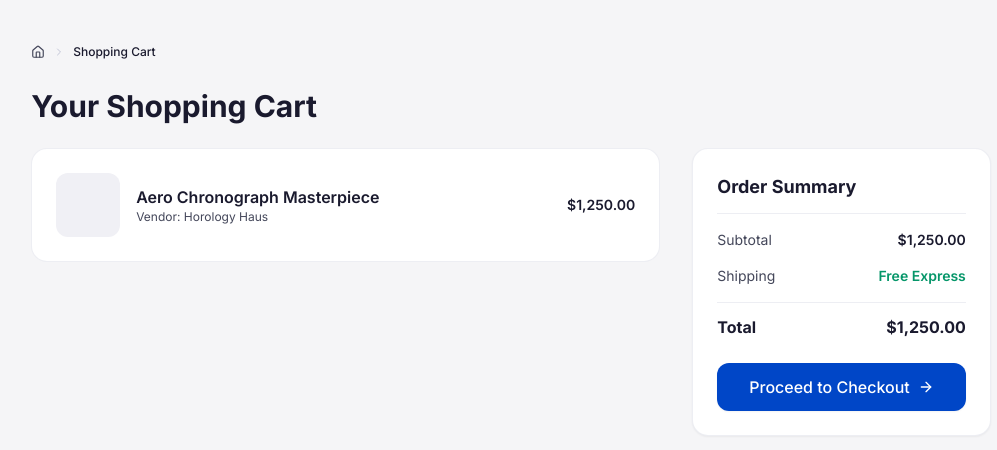
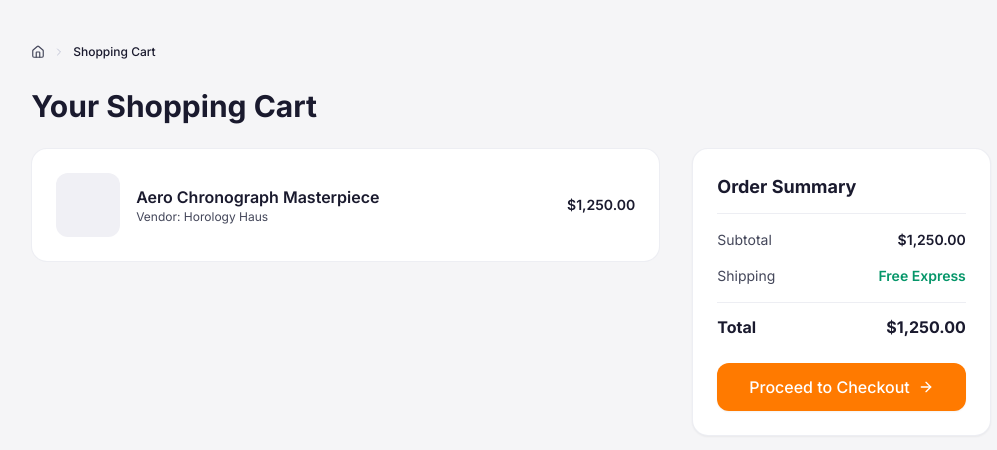
Before and after one commit to 00tatheer00/AVENZON-Enterprise-Multi-Vendor-Marketplace, a Next.js app: page /cart in a window 1280 px wide. Shown: the top 450 px of the page, without its empty margins (129-1126 px from the left). Built offline with nearby package versions, Linux system fonts and the light colour scheme.

Commit message:
style: update website colors to orange e-commerce palette matching client specifications

```diff
--- a/src/components/layouts/header.tsx
+++ b/src/components/layouts/header.tsx
@@ -38,27 +38,31 @@ export function Header() {
   return (
     <header className={`sticky top-0 z-50 w-full transition-shadow duration-300 ${isScrolled ? 'shadow-md' : ''}`}>
       {/* ROW 1: Top Utility Bar */}
-      <div className="w-full bg-surface-container-high/80 backdrop-blur-sm border-b border-outline-variant/20 hidden md:block">
+      <div className="w-full bg-surface-container-high/60 backdrop-blur-sm border-b border-outline-variant/20 hidden md:block">
         <div className="marketplace-container flex h-8 items-center justify-between text-[11px]">
           <div className="flex items-center gap-4 text-on-surface-variant">
-            <Link href="/sell" className="hover:text-primary transition-colors font-medium">Sell on AVENZON</Link>
+            <button className="hover:text-primary transition-colors flex items-center gap-1 font-medium">
+              <MapPin className="h-3 w-3 text-primary" /> Deliver to: <span className="font-bold text-foreground">Pakistan</span> <ChevronDown className="h-3 w-3" />
+            </button>
             <span className="text-outline-variant">|</span>
+            <button className="hover:text-primary transition-colors flex items-center gap-1 font-medium">
+              English <ChevronDown className="h-3 w-3" />
+            </button>
+            <span className="text-outline-variant">|</span>
+            <button className="hover:text-primary transition-colors flex items-center gap-1 font-medium">
+              PKR <ChevronDown className="h-3 w-3" />
+            </button>
+          </div>
+          <div className="flex items-center gap-4 text-on-surface-variant">
             <Link href="/track-order" className="hover:text-primary transition-colors flex items-center gap-1">
-              <Package className="h-3 w-3" /> Track Order
+              Track Order
             </Link>
             <span className="text-outline-variant">|</span>
             <Link href="/support" className="hover:text-primary transition-colors flex items-center gap-1">
-              <Headphones className="h-3 w-3" /> Support
+              Help Center
             </Link>
-          </div>
-          <div className="flex items-center gap-4 text-on-surface-variant">
-            <button className="hover:text-primary transition-colors flex items-center gap-1">
-              <MapPin className="h-3 w-3" /> Deliver to: Worldwide
-            </button>
             <span className="text-outline-variant">|</span>
-            <button className="hover:text-primary transition-colors">USD $</button>
-            <span className="text-outline-variant">|</span>
-            <button className="hover:text-primary transition-colors">English</button>
+            <Link href="/sell" className="hover:text-primary transition-colors font-medium">Sell on Avenzon</Link>
           </div>
         </div>
       </div>
@@ -153,23 +157,28 @@ export function Header() {
       </div>
 
       {/* ROW 3: Category Navigation Bar — Sticky on scroll */}
-      <div className="w-full bg-white/90 backdrop-blur-lg border-b border-outline-variant/15 hidden md:block dark:bg-background/90">
+      <div className="w-full bg-white/95 backdrop-blur-lg border-b border-outline-variant/15 hidden md:block dark:bg-background/90">
         <div className="marketplace-container">
-          <nav className="flex items-center gap-0.5 overflow-x-auto scrollbar-hide py-0.5" aria-label="Category Navigation">
+          <nav className="flex items-center gap-1 overflow-x-auto scrollbar-hide py-1 text-xs font-semibold" aria-label="Category Navigation">
             <MegaMenu />
-            {categories.slice(1).map((cat) => (
-              <Link
-                key={cat.name}
-                href={cat.href}
-                className="flex items-center gap-1.5 whitespace-nowrap rounded-lg px-3 py-2 text-xs font-medium text-on-surface-variant hover:bg-surface-container-low hover:text-primary transition-colors"
-              >
-                {cat.icon}
-                <span>{cat.name}</span>
-              </Link>
-            ))}
-            <Link href="/deals" className="flex items-center gap-1.5 whitespace-nowrap rounded-lg px-3 py-2 text-xs font-bold text-deal hover:bg-deal/5 transition-colors ml-auto">
-              <Sparkles className="h-3.5 w-3.5" />
+            <Link href="/deals" className="px-3 py-2 text-on-surface-variant hover:text-primary transition-colors whitespace-nowrap">
               Today&apos;s Deals
+            </Link>
+            <Link href="/flash-sale" className="px-3 py-2 text-on-surface-variant hover:text-primary transition-colors whitespace-nowrap">
+              Flash Sale
+            </Link>
+            <Link href="/best-sellers" className="px-3 py-2 text-on-surface-variant hover:text-primary transition-colors whitespace-nowrap">
+              Best Sellers
+            </Link>
+            <Link href="/new-arrivals" className="px-3 py-2 text-on-surface-variant hover:text-primary transition-colors whitespace-nowrap">
+              New Arrivals
+            </Link>
+            <Link href="/brands" className="px-3 py-2 text-on-surface-variant hover:text-primary transition-colors whitespace-nowrap">
+              Brands
+            </Link>
+            <Link href="/prime" className="flex items-center gap-1 px-3 py-2 text-on-surface-variant hover:text-primary transition-colors whitespace-nowrap">
+              <span>Avenzon Prime</span>
+              <span className="rounded bg-primary px-1 py-0.2 text-[9px] font-bold text-white uppercase">NEW</span>
             </Link>
           </nav>
         </div>
--- a/src/components/layouts/mega-menu.tsx
+++ b/src/components/layouts/mega-menu.tsx
@@ -194,15 +194,15 @@ export function MegaMenu() {
       onMouseLeave={handleClose}
     >
       <button
-        className="flex items-center gap-1.5 rounded-lg px-3 py-2 text-xs font-bold text-foreground bg-surface-container-low hover:bg-surface-container transition-colors"
+        className="flex items-center gap-2 rounded-t-lg px-4 py-2.5 text-xs font-bold text-white bg-primary hover:bg-primary-container shadow-sm transition-colors"
         onClick={() => setIsOpen(!isOpen)}
         aria-expanded={isOpen}
       >
         <svg className="h-4 w-4" fill="none" viewBox="0 0 24 24" stroke="currentColor" strokeWidth={2.5}>
           <path strokeLinecap="round" strokeLinejoin="round" d="M3.75 6.75h16.5M3.75 12h16.5m-16.5 5.25h16.5" />
         </svg>
-        <span>All Departments</span>
-        <ChevronDown className={`h-3 w-3 transition-transform duration-200 ${isOpen ? 'rotate-180' : ''}`} />
+        <span>All Categories</span>
+        <ChevronDown className={`h-3.5 w-3.5 transition-transform duration-200 ${isOpen ? 'rotate-180' : ''}`} />
       </button>
 
       {isOpen && (
--- a/src/styles/globals.css
+++ b/src/styles/globals.css
@@ -6,9 +6,9 @@
   :root {
     --background: #f5f5f7;
     --foreground: #1a1a2e;
-    --primary: #0046c7;
-    --primary-container: #2563eb;
-    --on-primary-container: #eeefff;
+    --primary: #FF7A00;
+    --primary-container: #EA580C;
+    --on-primary-container: #FFF7ED;
     --surface-container-low: #f0f0f5;
     --surface-container: #eaeaf0;
     --surface-container-high: #e2e2ec;
@@ -18,18 +18,18 @@
     --on-surface-variant: #44475a;
     --error: #d63031;
     --radius: 0.625rem;
-    --deal: #ff4757;
-    --fresh: #00b894;
-    --gold: #f9a825;
-    --accent: #6c5ce7;
+    --deal: #F85606;
+    --fresh: #10B981;
+    --gold: #F59E0B;
+    --accent: #FF7A00;
   }
 
   .dark {
     --background: #111827;
     --foreground: #f3f4f6;
-    --primary: #93b4ff;
-    --primary-container: #1e40af;
-    --on-primary-container: #dbe1ff;
+    --primary: #FF8C1A;
+    --primary-container: #C2410C;
+    --on-primary-container: #FFEDD5;
     --surface-container-low: #1f2937;
     --surface-container: #283548;
     --surface-container-high: #374151;
@@ -38,10 +38,10 @@
     --outline-variant: #4b5563;
     --on-surface-variant: #d1d5db;
     --error: #ff6b6b;
-    --deal: #ff6b6b;
-    --fresh: #55efc4;
-    --gold: #ffd93d;
-    --accent: #a29bfe;
+    --deal: #F85606;
+    --fresh: #34D399;
+    --gold: #FBBF24;
+    --accent: #FF8C1A;
   }
 }
 
@@ -58,27 +58,27 @@
   }
 
   .gradient-hero {
-    background: linear-gradient(135deg, #0046c7 0%, #2563eb 50%, #6c5ce7 100%);
+    background: linear-gradient(135deg, #0f172a 0%, #1e293b 50%, #0f172a 100%);
   }
 
   .gradient-deal {
-    background: linear-gradient(135deg, #ff4757 0%, #ff6b81 100%);
+    background: linear-gradient(135deg, #F85606 0%, #ff7a00 100%);
   }
 
   .gradient-fresh {
-    background: linear-gradient(135deg, #00b894 0%, #55efc4 100%);
+    background: linear-gradient(135deg, #059669 0%, #10b981 100%);
   }
 
   .gradient-gold {
-    background: linear-gradient(135deg, #f9a825 0%, #ffd93d 100%);
+    background: linear-gradient(135deg, #d97706 0%, #f59e0b 100%);
   }
 
   .gradient-accent {
-    background: linear-gradient(135deg, #6c5ce7 0%, #a29bfe 100%);
+    background: linear-gradient(135deg, #FF7A00 0%, #ff9838 100%);
   }
 
   .gradient-dark {
-    background: linear-gradient(135deg, #1a1a2e 0%, #16213e 50%, #0f3460 100%);
+    background: linear-gradient(135deg, #0b132b 0%, #1c2541 50%, #0b132b 100%);
   }
 
   .scrollbar-hide {
@@ -105,7 +105,7 @@
   }
 
   .card-glow:hover {
-    box-shadow: 0 0 0 1px var(--primary), 0 8px 32px -8px rgba(0, 70, 199, 0.2);
+    box-shadow: 0 0 0 1px var(--primary), 0 8px 32px -8px rgba(255, 122, 0, 0.25);
   }
 }
 
--- a/tailwind.config.ts
+++ b/tailwind.config.ts
@@ -14,9 +14,9 @@ const config: Config = {
         background: 'var(--background)',
         foreground: 'var(--foreground)',
         primary: {
-          DEFAULT: '#0046c7',
-          container: '#2563eb',
-          onContainer: '#eeefff',
+          DEFAULT: 'var(--primary)',
+          container: 'var(--primary-container)',
+          onContainer: 'var(--on-primary-container)',
         },
         surface: {
           DEFAULT: '#f5f5f7',
```
Also changed, not shown: src/core/tokens/index.ts (+4 -4 lines), src/features/marketing/components/newsletter-section.tsx (+12 -17 lines), 1 other file (tests, documents, lock files or other folders).
